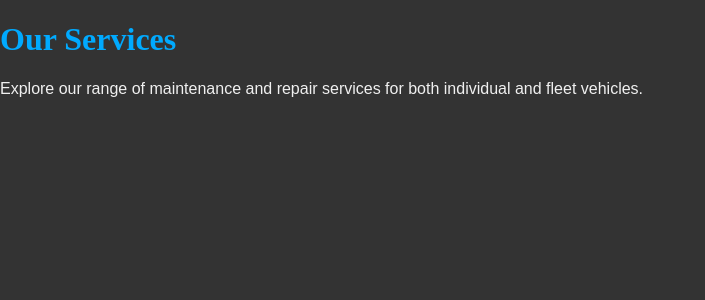
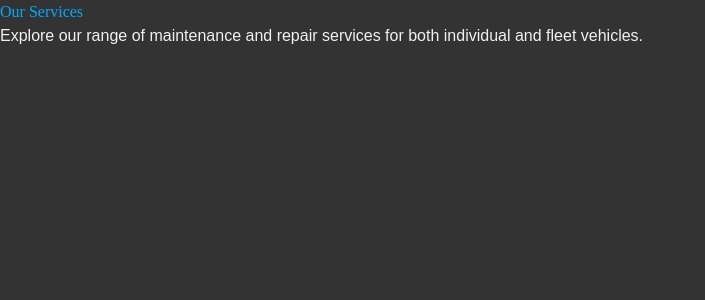
Before and after one commit to RupeshMangalam21/GearBox, a Next.js app: page /services in a window 1280 px wide. Shown: the top 300 px of the page, without its empty margins (0-705 px from the left). Built offline with nearby package versions, Linux system fonts and the light colour scheme.

Commit message:
adding framer motion

```diff
--- a/src/pages/index.js
+++ b/src/pages/index.js
@@ -3,7 +3,7 @@ import Scene from '../components/Scene';
 export default function Home() {
     return (
         <div>
-            <h1>Welcome to GearBox</h1>
+            <h1>GearBox</h1>
             <Scene />
         </div>
     );
--- a/src/styles/globals.css
+++ b/src/styles/globals.css
@@ -1,4 +1,8 @@
 /* src/styles/globals.css */
+@tailwind base;
+@tailwind components;
+@tailwind utilities;
+
 @font-face {
     font-family: 'Montserrat', sans-serif;
     src: url('/fonts/montserrat.woff') format('woff');
--- /dev/null
+++ b/tailwind.config.js
@@ -0,0 +1,46 @@
+const svgToDataUri = require("mini-svg-data-uri");
+const { default: flattenColorPalette } = require("tailwindcss/lib/util/flattenColorPalette");
+
+module.exports = {
+  content: ["./src/**/*.{ts,tsx,js,jsx}"],
+  darkMode: "class",
+  theme: {
+    extend: {},
+  },
+  plugins: [
+    addVariablesForColors,
+    function ({ matchUtilities, theme }) {
+      matchUtilities(
+        {
+          "bg-grid": (value) => ({
+            backgroundImage: `url("${svgToDataUri(
+              `<svg xmlns="http://www.w3.org/2000/svg" viewBox="0 0 32 32" width="32" height="32" fill="none" stroke="${value}"><path d="M0 .5H31.5V32"/></svg>`
+            )}")`,
+          }),
+          "bg-grid-small": (value) => ({
+            backgroundImage: `url("${svgToDataUri(
+              `<svg xmlns="http://www.w3.org/2000/svg" viewBox="0 0 32 32" width="8" height="8" fill="none" stroke="${value}"><path d="M0 .5H31.5V32"/></svg>`
+            )}")`,
+          }),
+          "bg-dot": (value) => ({
+            backgroundImage: `url("${svgToDataUri(
+              `<svg xmlns="http://www.w3.org/2000/svg" viewBox="0 0 32 32" width="16" height="16" fill="none"><circle fill="${value}" id="pattern-circle" cx="10" cy="10" r="1.6257413380501518"></circle></svg>`
+            )}")`,
+          }),
+        },
+        { values: flattenColorPalette(theme("backgroundColor")), type: "color" }
+      );
+    },
+  ],
+};
+
+function addVariablesForColors({ addBase, theme }) {
+  const allColors = flattenColorPalette(theme("colors"));
+  const newVars = Object.fromEntries(
+    Object.entries(allColors).map(([key, val]) => [`--${key}`, val])
+  );
+
+  addBase({
+    ":root": newVars,
+  });
+}
```
Also changed, not shown: package.json (+6 -2 lines), 1 other file (tests, documents, lock files or other folders).
